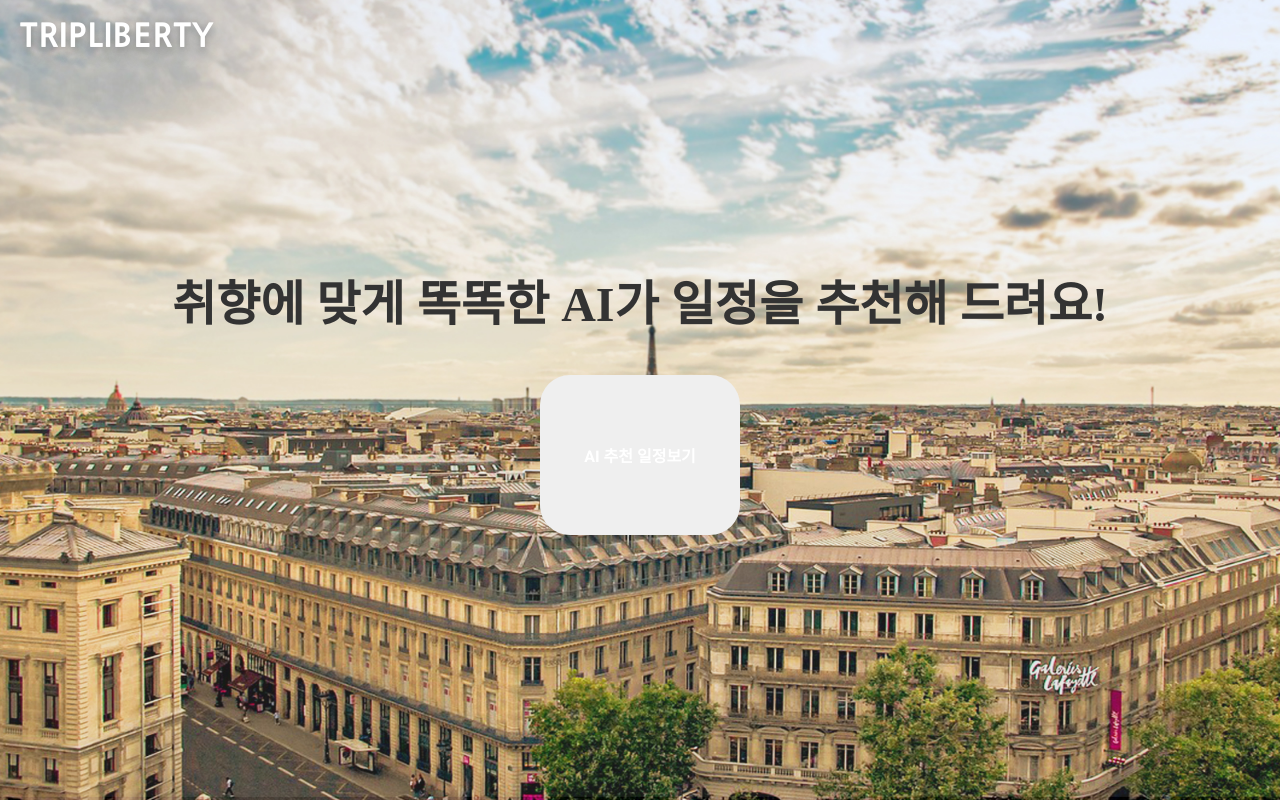
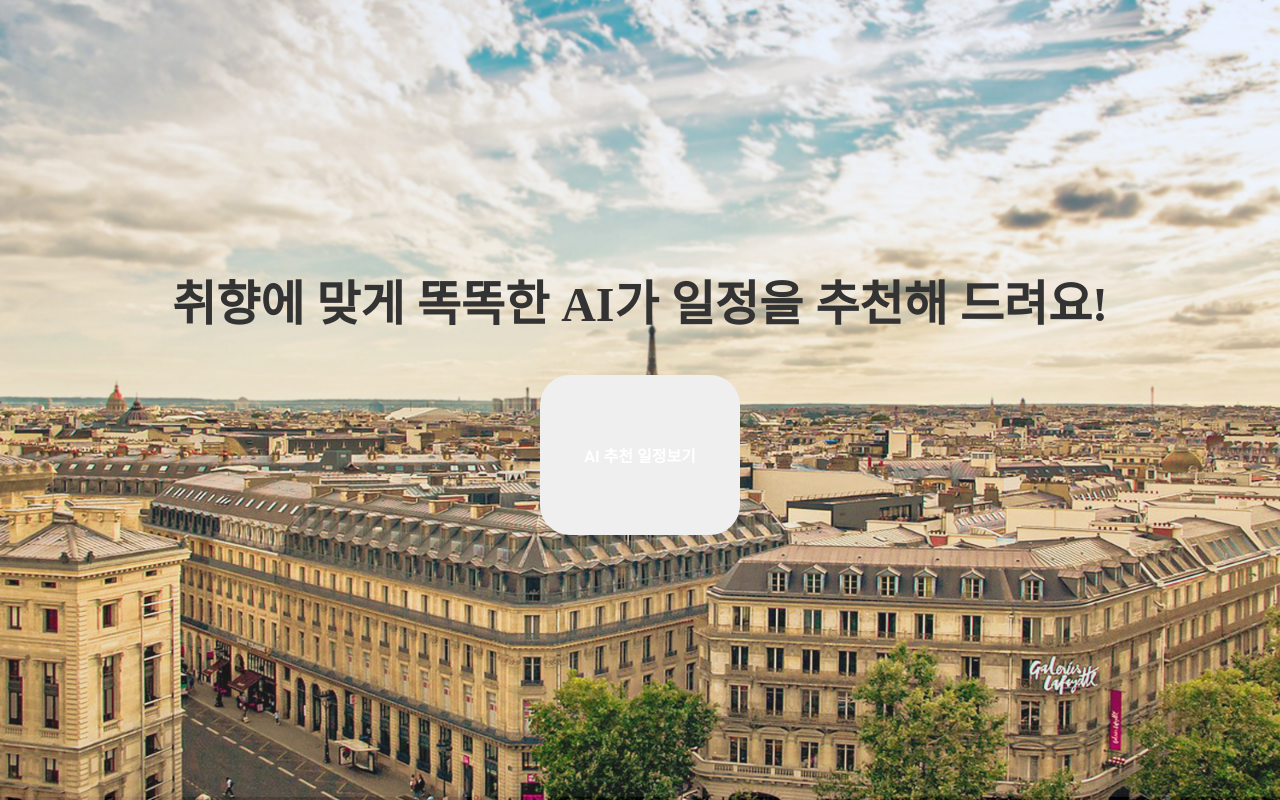
Before and after one commit to projectkorea/trip, a React (Create React App) app: page / in a window 1280 px wide. Built offline with nearby package versions, Linux system fonts and the light colour scheme.

Commit message:
chore: remove header

```diff
--- a/src/App.jsx
+++ b/src/App.jsx
@@ -11,7 +11,6 @@ function App() {
 
   return (
     <>
-      <Header setModalState={setModalState} />
       <Nav modalState={modalState} setModalState={setModalState} />
       <Main />
     </>
```
